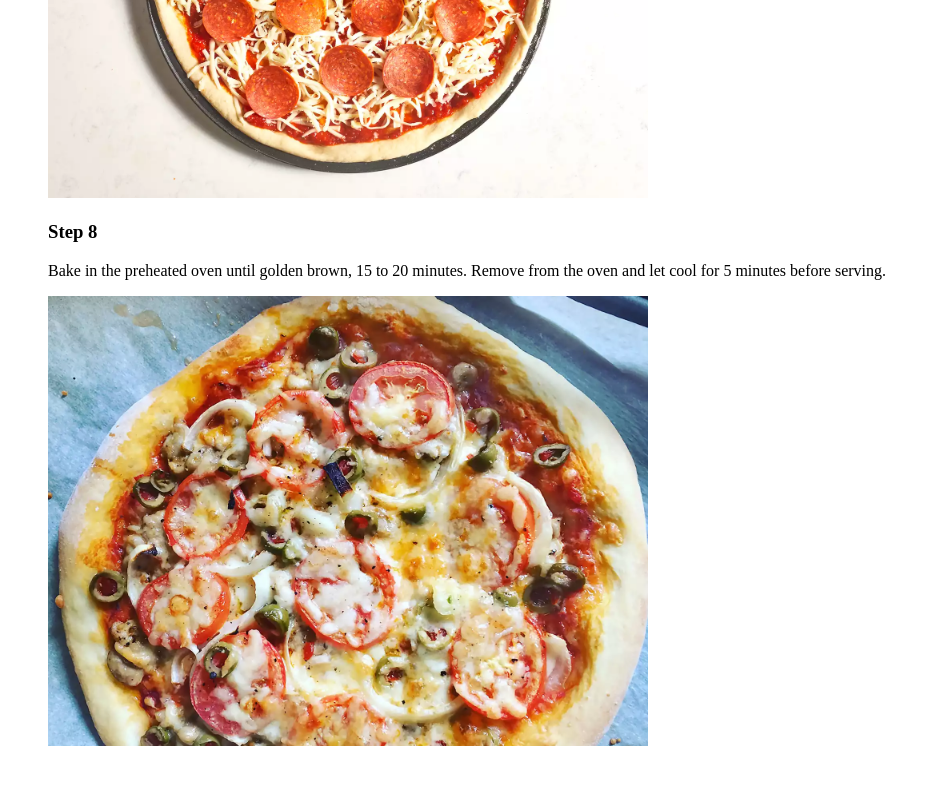
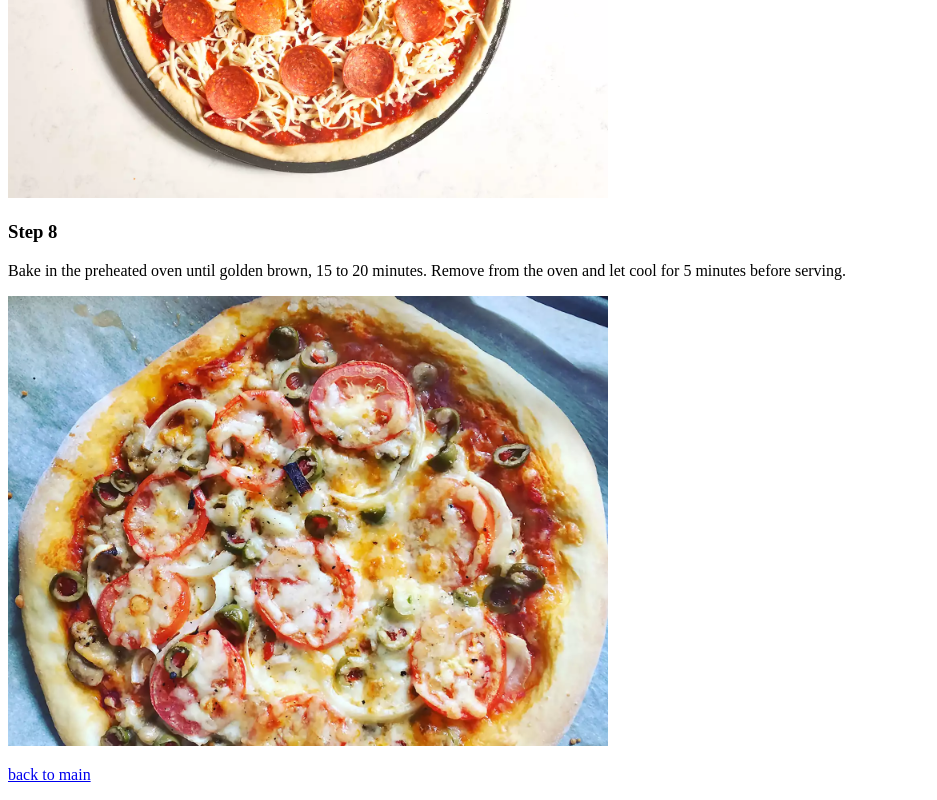
Before and after one commit to mmajapahitnw/odin-recipes, a plain HTML site: page recipes/pizza.html in a window 1280 px wide. Shown: the part 5877-6677 px from the top of the page, without its empty margins (0-937 px from the left). Before the commit the page ends 6643 px from the top, so only its background shows below. Drawn offline with Linux system fonts and the light colour scheme.

Commit message:
Fix ul bug in pizza webpage

```diff
--- a/recipes/pizza.html
+++ b/recipes/pizza.html
@@ -86,6 +86,7 @@
             <li>2 1/2 cups bread flour</li>
             <li>2 tablespoons olive oil</li>
             <li>1 teaspoon salt</li>
+        </ul>
 
         <h2>Directions</h2>
 
@@ -120,6 +121,9 @@
         <h3>Step 8</h3>
         <p>Bake in the preheated oven until golden brown, 15 to 20 minutes. Remove from the oven and let cool for 5 minutes before serving.</p>
         <img src="../images/pizza/step8.webp" alt="image of a delicious pizza" width="600px">
-        </ul>
+
+        <p>
+            <a href="../index.html">back to main</a>
+        </p>
     </body>
 </html>
```
Lines whose indentation alone changed are shown as unchanged.
